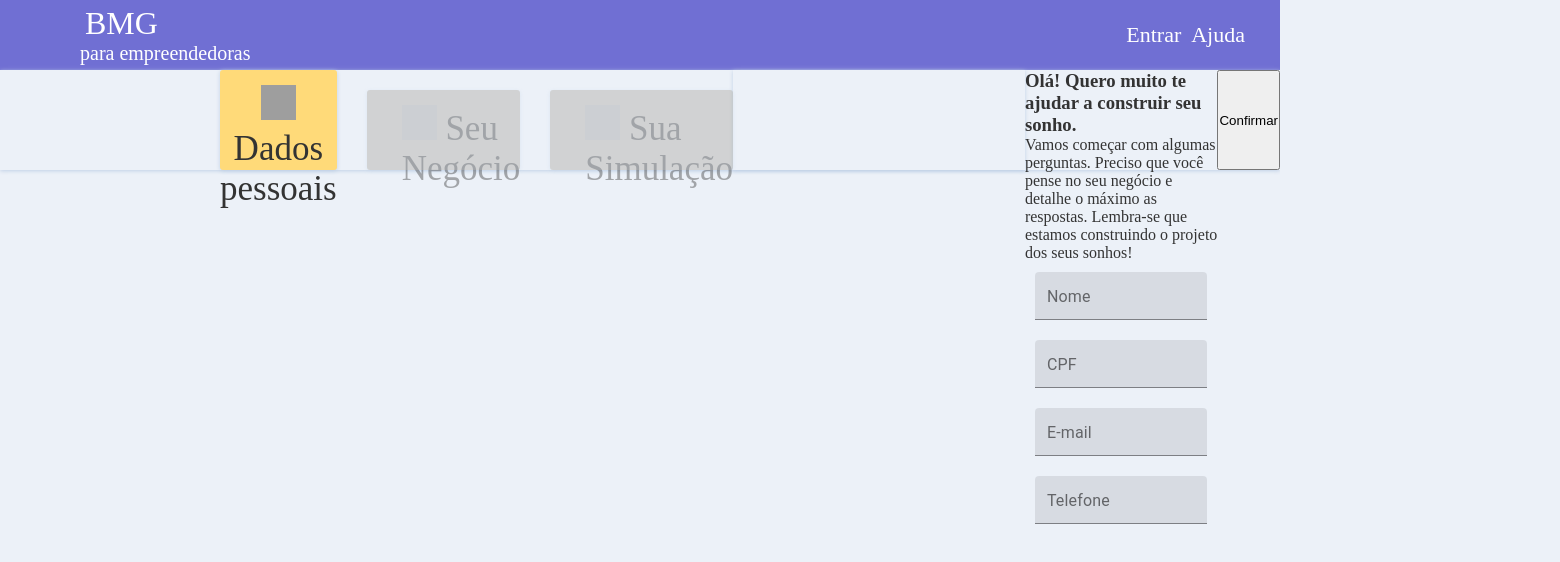
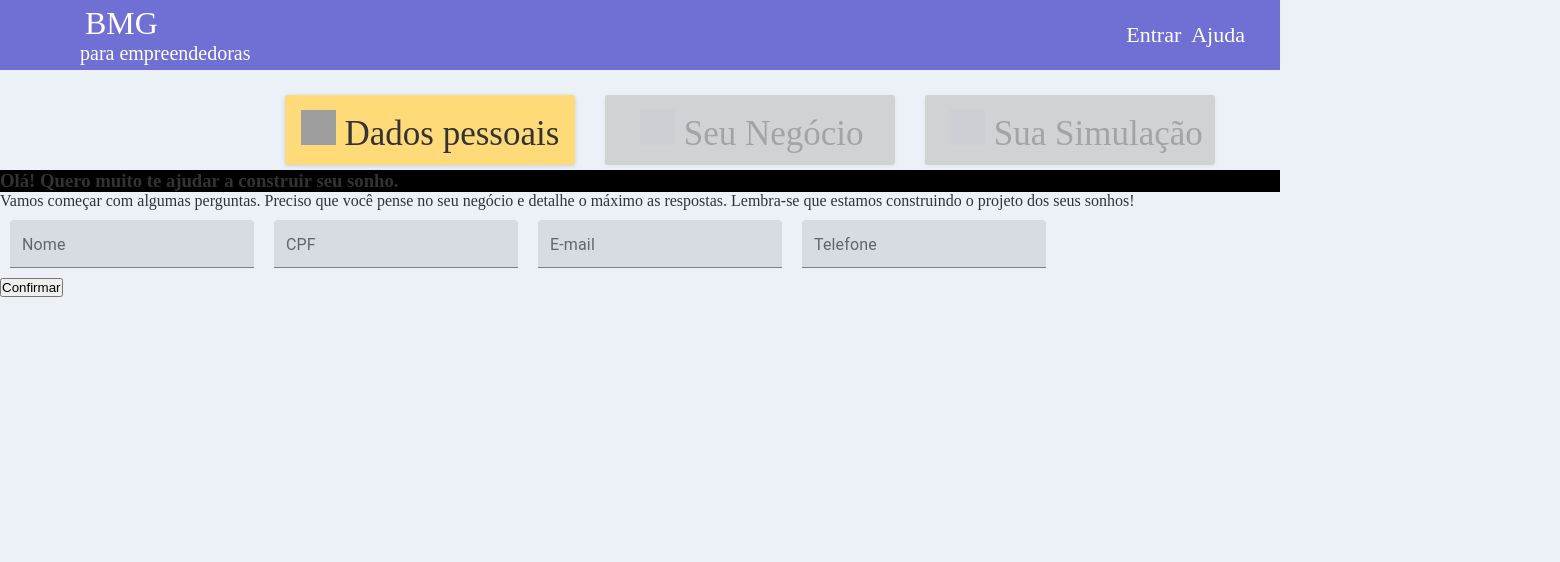
Before and after one commit to lchirata/bmg, a React (Create React App) app: page /form in a window 1280 px wide. Shown: the top 562 px of the page, 1560 px wide, since content can reach past the window. Built offline with nearby package versions, Linux system fonts and the light colour scheme; grey boxes are pictures that could not be loaded.

Commit message:
container froms 1

```diff
--- a/src/pages/form/index.js
+++ b/src/pages/form/index.js
@@ -1,7 +1,7 @@
 import React, { Component } from 'react';
 
 import Header from '../../components/Header/index';
-import { Container } from './styles';
+import { Container, Teste } from './styles';
 
 import TextField from '@material-ui/core/TextField';
 
@@ -18,6 +18,7 @@
                <>
                     <Header />
                     <Container>
+
                          <div className="titulo1">
                               <span ><img src={oneIcon} alt="" /> Dados pessoais</span>
                          </div>
@@ -27,18 +28,13 @@
                          <div className="titulo3">
                               <span ><img src={threeIcon} alt="" /> Sua Simulação</span>
                          </div>
-
-                         <Container> </Container>
+                    </Container>
+                    <Teste>
+                         <h3>Olá! Quero muito te ajudar a construir seu sonho.</h3>
+                         <p>Vamos começar com algumas perguntas. Preciso que você pense no seu negócio e detalhe o máximo as respostas. Lembra-se que estamos construindo o projeto dos seus sonhos! </p>
 
 
-                    <form className="formulario">
-                         <div>
-                              <h3>Olá! Quero muito te ajudar a construir seu sonho.</h3>
-
-                              <p>Vamos começar com algumas perguntas. Preciso que você pense no seu negócio e detalhe o máximo as respostas. Lembra-se que estamos construindo o projeto dos seus sonhos! </p>
-                         </div>
-
-
+                         <form>
                               <TextField
                                    className="name"
                                    id="standard-size-small"
@@ -58,7 +54,7 @@
                                    size="small"
 
                               />
-                         <div></div>
+
                               <TextField
                                    className="name"
                                    id="standard-size-small"
@@ -79,8 +75,8 @@
 
                          </form>
                          <input type="submit" value="Confirmar" />
+                         </Teste>
 
-                    </Container>
 
                </>
 
--- a/src/pages/form/styles.js
+++ b/src/pages/form/styles.js
@@ -2,22 +2,22 @@
 
 export const Container = styled.div`
 
-
-      padding-left:90px;
-      box-shadow: 0 1px 4px 0 rgba(192, 208, 230, 1);
+        margin-left:280px;
+        padding-left:290px;
+        padding:5px;
+        /* box-shadow: 0 1px 4px 0 rgba(192, 208, 230, 1); */
         width: 100vw;
-      height: 100px;
+        height: 100%;
         display:flex;
 
-/* div {
-    width:1000px;
+    div {
+        width:450px;
         height:70px;
         margin-top:20px;
-    display: inline-block;
-} */
+    }
 
     .titulo1{
-    margin-left:130px;
+        width:290px;
         padding-top:15px;
         border-radius:3px;
         border-color:black;
@@ -28,6 +28,7 @@
         box-shadow: 0 1px 4px 0 rgba(192, 208, 230, 1);
     }
     .titulo2{
+        width:290px;
         margin-top:20px;
         margin-left:30px;
         padding-top:15px;
@@ -41,11 +42,12 @@
         box-shadow: 0 1px 4px 0 rgba(192, 208, 230, 1);
     }
     .titulo3{
+        width:290px;
         margin-top:20px;
         margin-left:30px;
         border-radius:3px;
         padding-top:15px;
-    padding-left:35px;
+        padding-left:25px;
         font-size:35px;
         font-weight:60;
         align-items:center;
@@ -59,6 +61,16 @@
         height:35px;
         /* margin:5px */
     }
+    `;
+
+
+export const Teste = styled.div`
+
+    h3 {
+
+    background: black;
+
+    }
 
     .formulario {
         justify-content:row;
@@ -68,5 +80,4 @@
     .name {
         margin:10px;
     }
-
     `;
```
Lines whose indentation alone changed are shown as unchanged.
